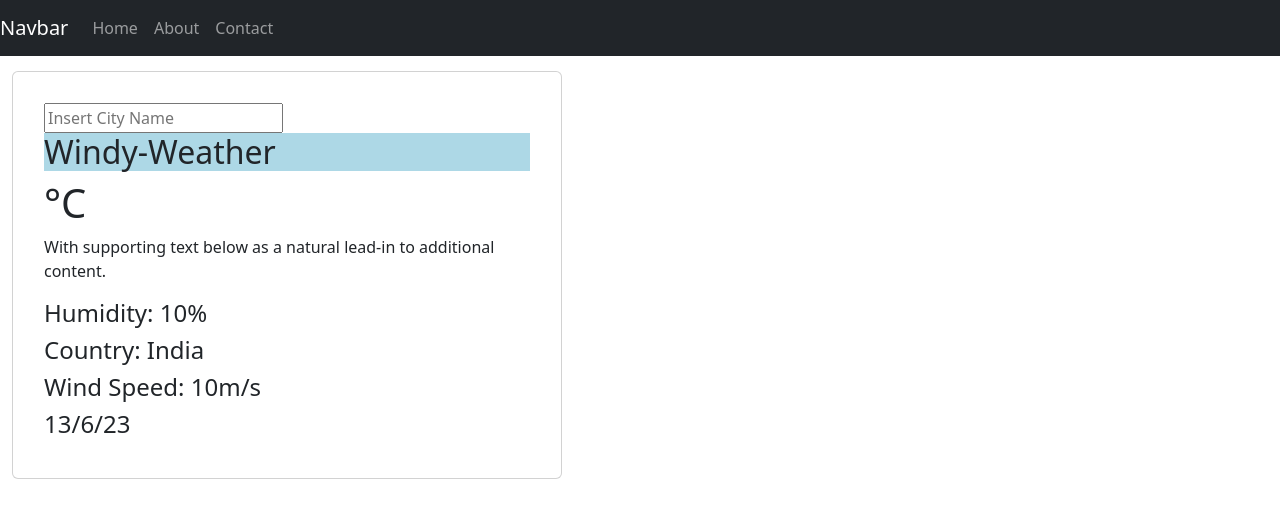
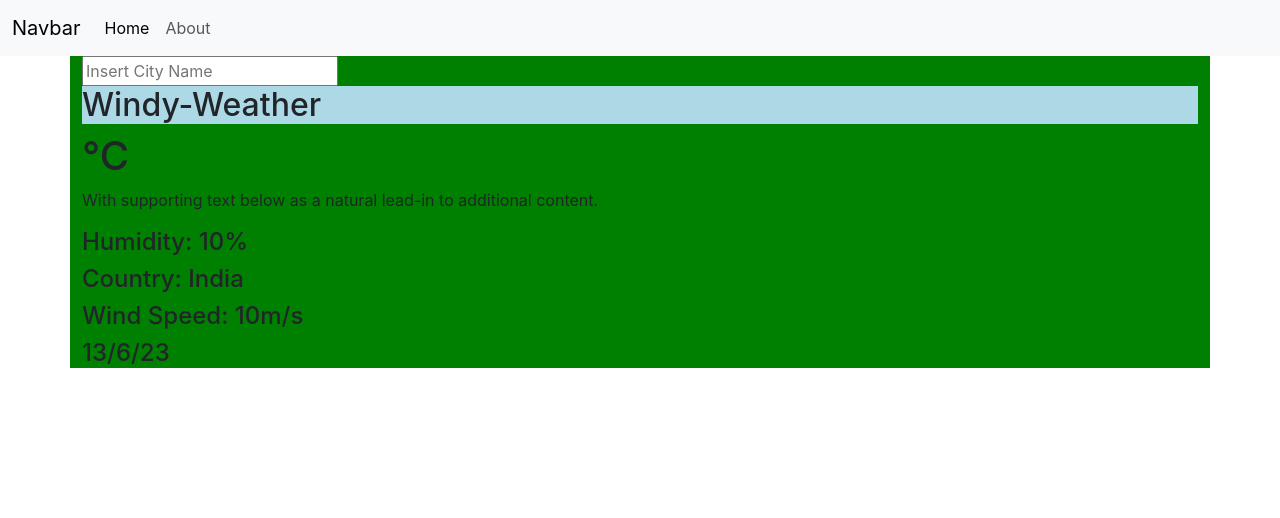
Before and after one commit to Sandy712/Weather-app, a React (Create React App) app: page / in a window 1280 px wide. Shown: the top 518 px of the page. Built offline with nearby package versions, Linux system fonts and the light colour scheme.

Commit message:
add main.js

```diff
--- a/src/App.css
+++ b/src/App.css
@@ -36,18 +36,3 @@
     transform: rotate(360deg);
   }
 }
-.container .card{
-  display: inline-block;
-  left: 0px;
-  width: 550px;
-  height: 100%;
-  padding: 15px;
-}
-
-.container{
-  display: inline-block;
-  padding: 15px;
-  vertical-align: left;
-  width: 500px;
-  height: 100%;
-}
--- a/src/App.js
+++ b/src/App.js
@@ -1,43 +1,12 @@
 import "./App.css";
+import Main from "./component/Main";
 import Navbar from "./component/Navbar";
 
 function App() {
   return (
     <>
-      <div>
-        <Navbar />
-      </div>
-      <div className="container col-6 text-left">
-        <div className="container card">
-          <div className="card-body">
-            <form className="app__search">
-              <input
-                className="app__input"
-                type="text"
-                placeholder="Insert City Name"
-                // onChange={(e) => setCity(e.target.value)}
-              />
-            </form>
-            <h2 className="card-title" style={{ backgroundColor: "lightblue" }}>
-              Windy-Weather
-            </h2>
-            <h1 className="app__temp">°C</h1>
-
-            <p className="card-text">
-              With supporting text below as a natural lead-in to additional
-              content.
-            </p>
-            <div className="app__humidity">
-              <h4 className="app__hum">Humidity: 10%</h4>
-              <h4 className="app__count">Country: India</h4>
-            </div>
-            <div className="app__windspeed">
-              <h4 className="app__wind">Wind Speed: 10m/s</h4>
-              <h4 className="app__date">13/6/23</h4>
-            </div>
-          </div>
-        </div>
-      </div>
+      <div><Navbar/></div>
+      <div><Main/></div>
     </>
   );
 }
--- /dev/null
+++ b/src/component/Main.js
@@ -0,0 +1,33 @@
+import React from "react";
+
+export default function Main() {
+  return (
+    <div className="container" style={{ backgroundColor: "green"}}>
+      <div className="container_app">
+        <form className="app__search">
+          <input
+            className="app__input"
+            type="text"
+            placeholder="Insert City Name"
+            // onChange={(e) => setCity(e.target.value)}
+          />
+        </form>
+        <h2 className="main_title" style={{ backgroundColor: "lightblue" }}>
+          Windy-Weather
+        </h2>
+        <h1 className="app__temp">°C</h1>
+        <p className="sub_title">
+          With supporting text below as a natural lead-in to additional content.
+        </p>
+        <div className="app__humidity">
+          <h4 className="app__hum">Humidity: 10%</h4>
+          <h4 className="app__count">Country: India</h4>
+        </div>
+        <div className="app__windspeed">
+          <h4 className="app__wind">Wind Speed: 10m/s</h4>
+          <h4 className="app__date">13/6/23</h4>
+        </div>
+      </div>
+    </div>
+  );
+}
--- a/src/component/Navbar.js
+++ b/src/component/Navbar.js
@@ -1,27 +1,42 @@
-import React from 'react';
-import 'bootstrap/dist/css/bootstrap.css';
+import React from "react";
+// import 'bootstrap/dist/css/bootstrap.css';
 
 const Navbar = () => {
   return (
-    <nav className="navbar navbar-expand-lg navbar-dark bg-dark">
-      <a className="navbar-brand" href="/">Navbar</a>
-      <button className="navbar-toggler" type="button" data-toggle="collapse" data-target="#navbarNav" aria-controls="navbarNav" aria-expanded="false" aria-label="Toggle navigation">
+    <div>
+      <nav className="navbar navbar-expand-lg bg-body-tertiary">
+        <div className="container-fluid">
+          <a className="navbar-brand" href="/">
+            Navbar
+          </a>
+          <button
+            className="navbar-toggler"
+            type="button"
+            data-bs-toggle="collapse"
+            data-bs-target="#navbarNav"
+            aria-controls="navbarNav"
+            aria-expanded="false"
+            aria-label="Toggle navigation"
+          >
             <span className="navbar-toggler-icon"></span>
           </button>
           <div className="collapse navbar-collapse" id="navbarNav">
             <ul className="navbar-nav">
-          <li className="nav-item active">
-            <a className="nav-link" href="/">Home</a>
+              <li className="nav-item">
+                <a className="nav-link active" aria-current="page" href="/">
+                  Home
+                </a>
               </li>
               <li className="nav-item">
-            <a className="nav-link" href="/about">About</a>
-          </li>
-          <li className="nav-item">
-            <a className="nav-link" href="/contact">Contact</a>
+                <a className="nav-link" href="/">
+                  About
+                </a>
               </li>
             </ul>
           </div>
+        </div>
       </nav>
+    </div>
   );
 };
 
```
Lines whose indentation alone changed are shown as unchanged.
